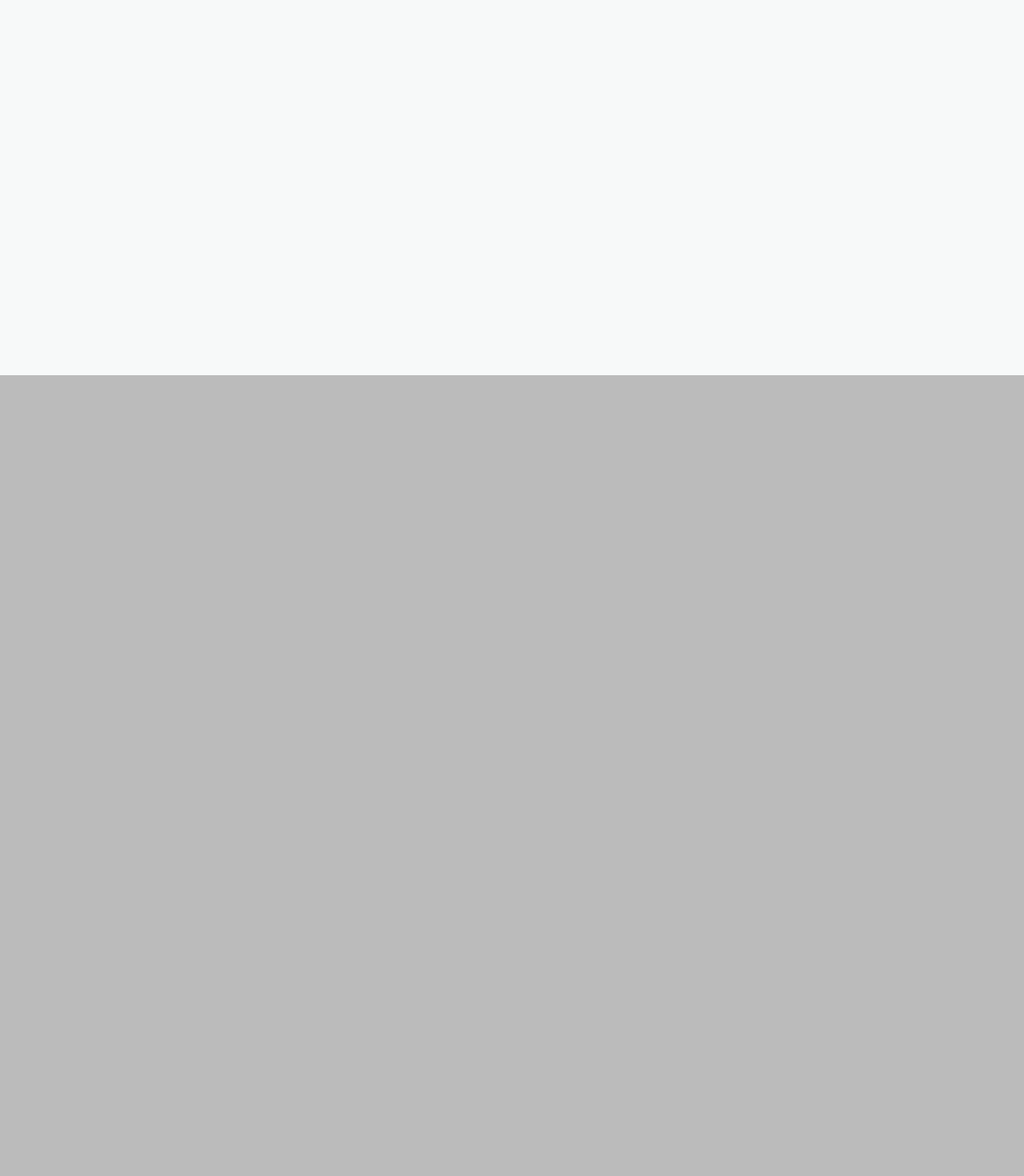
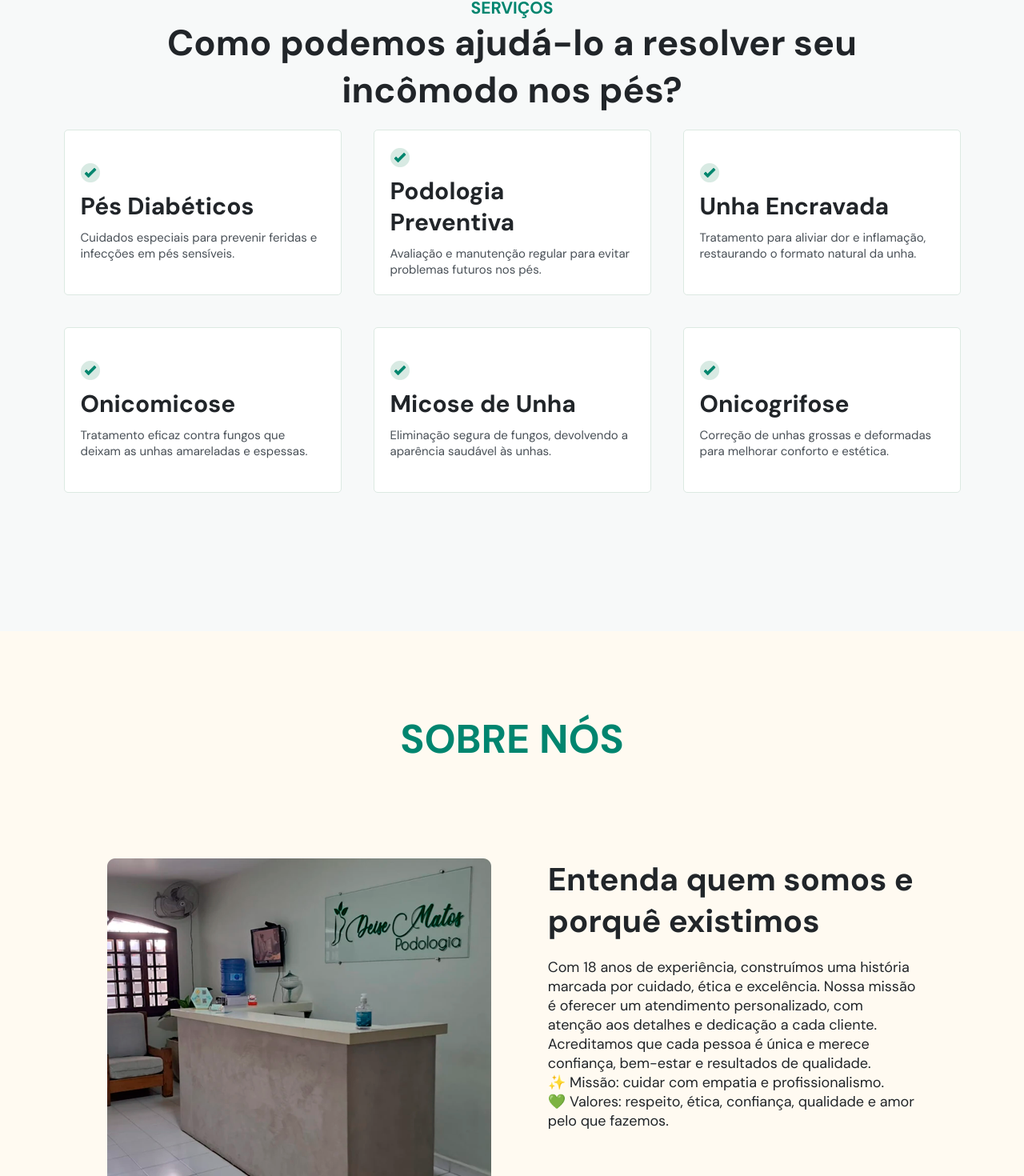
Before and after one commit to devfelipeeduardo/site-podologia-deise-matos-react-router, a React app: page / in a window 1280 px wide. Shown: the part 931-2401 px from the top of the page at 80% size. Before the commit the page ends 1400 px from the top, so only its background shows below. Built offline with nearby package versions, Linux system fonts and the light colour scheme; the HTML template or start-up script is replaced by a standard one.

Commit message:
feature(new sections): fiz mais sections para desenrolar, e estou usando children e props pra facilitar a reutilizacao de sections

```diff
--- a/src/components/Sections/NeutralSection.jsx
+++ /dev/null
@@ -1,11 +0,0 @@
-import styles from "../Sections/sections.module.css"
-
-function NeutralSection() {
-  return (
-    <section className={`${styles['']} ${styles['brand-green-light-02']}`}>
-        .
-    </section>
-  )
-}
-
-export default NeutralSection
--- /dev/null
+++ b/src/components/Sections/NeutralSection/Contents/AboutUs.jsx
@@ -0,0 +1,24 @@
+import aboutUsImage from "../../../../assets/about-us-image.png"
+import styles from "../Contents/Content.module.css"
+
+function AboutUs() {
+  return (
+    <div className={styles['title-and-about-us-container']}>
+      <h2>SOBRE NÓS</h2>
+      <div className={styles['about-us-container']}>
+        <img alt="" src={aboutUsImage} />
+        <div className={styles['card']}>
+          <h3>Entenda quem somos e porquê existimos</h3>
+          <p>Com 18 anos de experiência, construímos uma história marcada por cuidado, ética e excelência. Nossa missão é oferecer um atendimento personalizado, com atenção aos detalhes e dedicação a cada cliente. Acreditamos que cada pessoa é única e merece confiança, bem-estar e resultados de qualidade.
+            <br />
+            ✨ Missão: cuidar com empatia e profissionalismo.
+            <br />
+            💚 Valores: respeito, ética, confiança, qualidade e amor pelo que fazemos.
+          </p>
+        </div>
+      </div>
+    </div>
+  )
+}
+
+export default AboutUs;
--- /dev/null
+++ b/src/components/Sections/NeutralSection/Contents/Content.module.css
@@ -0,0 +1,100 @@
+/* Services Container*/
+
+.services-container {
+    display: flex;
+    flex-direction: column;
+    justify-content: center;
+    align-items: center;
+    width: 80%;
+}
+
+.services-container {
+    font-size: 1.8rem;
+    color: var(--brand-green);
+}
+
+.services-container h2 {
+    font-size: 4.5rem;
+    text-align: center;
+    color: var(--grey-head-line)
+}
+
+.services-container .solutions-cards {
+    display: grid;
+    align-items: center;
+    justify-content: space-around;
+    grid-template-columns: repeat(3, 1fr);
+    grid-template-rows: repeat(2, 1fr);
+    height: 400px;
+}
+
+.services-container .card {
+    display: flex;
+    justify-content: center;
+    flex-direction: column;
+    width: 347px;
+    height: 207px;
+    padding: 0 20px;
+    margin: 20px;
+    border: 1px solid var(--brand-green-light);
+    border-radius: 5px;
+    background-color: var(--white);
+}
+
+.services-container .emoji {
+    width: 24px;
+    padding-bottom: 10px;
+    height: auto;
+}
+
+.services-container .title {
+    padding-bottom: 10px;
+    font-size: 3rem;
+    color: var(--grey-head-line);
+}
+
+.services-container .description {
+    font-size: 1.5rem;
+    color: var(--grey-paragraph);
+}
+
+/* AboutUs */
+
+.title-and-about-us-container {
+    display: flex;
+    flex-direction: column;
+    justify-content: space-evenly;
+    align-items: center;
+    height: 100%;
+}
+
+.title-and-about-us-container h2 {
+    font-size: 5rem;
+    padding-bottom: 15px;
+    color: var(--brand-green);
+}
+
+.about-us-container {
+    display: flex;
+    flex-direction: row;
+    justify-content: space-evenly;
+    width: 90%;
+    height: auto;
+}
+
+.about-us-container .card {
+    display: flex;
+    flex-direction: column;
+    width: 40%;
+}
+
+.about-us-container h3 {
+    font-size: 4rem;
+    padding-bottom: 20px;
+    color: var(--grey-head-line);
+}
+
+.about-us-container p {
+    font-size: 1.8rem;
+    color: var(--grey-head-line);
+}
--- /dev/null
+++ b/src/components/Sections/NeutralSection/Contents/Services.jsx
@@ -0,0 +1,45 @@
+import correctIcon from "../../../../assets/correct.png"
+
+import styles from "../Contents/Content.module.css"
+
+function Services() {
+    return (
+        <div className={styles["services-container"]}>
+            <h3>SERVIÇOS</h3>
+            <h2>Como podemos ajudá-lo a resolver seu incômodo nos pés?</h2>
+            <div className={styles['solutions-cards']}>
+                <div class={styles['card']}>
+                    <img class={styles['emoji']} alt="OK IMAGE" src={correctIcon} />
+                    <h4 class={styles['title']}>Pés Diabéticos</h4>
+                    <p class={styles['description']}>Cuidados especiais para prevenir feridas e infecções em pés sensíveis.</p>
+                </div>
+                <div class={styles['card']}>
+                    <img class={styles['emoji']} alt="OK IMAGE" src={correctIcon} />
+                    <h4 class={styles['title']}>Podologia Preventiva</h4>
+                    <p class={styles['description']}>Avaliação e manutenção regular para evitar problemas futuros nos pés.</p>
+                </div>
+                <div class={styles['card']}>
+                    <img class={styles['emoji']} alt="OK IMAGE" src={correctIcon} />
+                    <h4 class={styles['title']}>Unha Encravada</h4>
+                    <p class={styles['description']}>Tratamento para aliviar dor e inflamação, restaurando o formato natural da unha.</p>
+                </div>
+                <div class={styles['card']}>
+                    <img class={styles['emoji']} alt="OK IMAGE" src={correctIcon} />
+                    <h4 class={styles['title']}>Onicomicose</h4>
+                    <p class={styles['description']}>Tratamento eficaz contra fungos que deixam as unhas amareladas e espessas.</p>
+                </div>
+                <div class={styles['card']}>
+                    <img class={styles['emoji']} alt="OK IMAGE" src={correctIcon} />
+                    <h4 class={styles['title']}>Micose de Unha</h4>
+                    <p class={styles['description']}>Eliminação segura de fungos, devolvendo a aparência saudável às unhas.</p>
+                </div><div class={styles['card']}>
+                    <img class={styles['emoji']} alt="OK IMAGE" src={correctIcon} />
+                    <h4 class={styles['title']}>Onicogrifose</h4>
+                    <p class={styles['description']}>Correção de unhas grossas e deformadas para melhorar conforto e estética.</p>
+                </div>
+            </div>
+        </div>
+    )
+}
+
+export default Services
--- /dev/null
+++ b/src/components/Sections/NeutralSection/NeutralSection.jsx
@@ -0,0 +1,11 @@
+import styles from "../sections.module.css"
+
+function NeutralSection({ children, height, color}) {
+  return (
+    <section className={`${styles['neutral-section']} ${styles[height]} ${styles[color]}`}>
+      {children}
+    </section>
+  )
+}
+
+export default NeutralSection
--- a/src/components/Sections/sections.module.css
+++ b/src/components/Sections/sections.module.css
@@ -28,7 +28,7 @@ section {
     display: flex;
     justify-content: center;
     padding-top: 10vh;
-    height: 75vh;
+    height: 85vh;
     width: 100%;
 }
 
@@ -64,3 +64,25 @@ section {
 
 
 /* Neutral Section */
+
+.height-130vh {
+    height: 130vh;
+}
+
+.height-120vh {
+    height: 120vh;
+}
+
+.height-110vh {
+    height: 110vh;
+}
+
+.height-110vh {
+    height: 100vh;
+}
+
+.neutral-section {
+    display: flex;
+    justify-content: center;
+    align-items: center;
+}
--- a/src/components/Statistics/Statistics.module.css
+++ b/src/components/Statistics/Statistics.module.css
@@ -5,9 +5,9 @@
     align-items: center;
     justify-content: center;
     position: absolute;
-    bottom: 10px;
+    bottom: -40px;
     width: 80%;
-    height: 210px;
+    height: 200px;
     background-color: var(--brand-beige);
 }
 
--- a/src/index.css
+++ b/src/index.css
@@ -53,3 +53,7 @@ body {
 a {
   text-decoration: none;
 }
+
+h2 {
+  font-size: 17px
+}
--- a/src/pages/Home/Home.jsx
+++ b/src/pages/Home/Home.jsx
@@ -1,12 +1,19 @@
 // import styles from "./Home.module.css"
 import HeroSection from "../../components/Sections/HeroSection";
-import NeutralSection from "../../components/Sections/NeutralSection";
+import Services from "../../components/Sections/NeutralSection/Contents/Services";
+import NeutralSection from "../../components/Sections/NeutralSection/NeutralSection"
+import AboutUs from "../../components/Sections/NeutralSection/Contents/AboutUs";
 
 function Home() {
     return (
         <>
             <HeroSection />
-            <NeutralSection />
+            <NeutralSection height={'height-130vh'} color={'brand-green-light-02'}>
+                <Services />
+            </NeutralSection >
+            <NeutralSection height={'height-100vh'} color={'brand-beige'}>
+                <AboutUs />
+            </NeutralSection >
         </>
     )
 }
```
